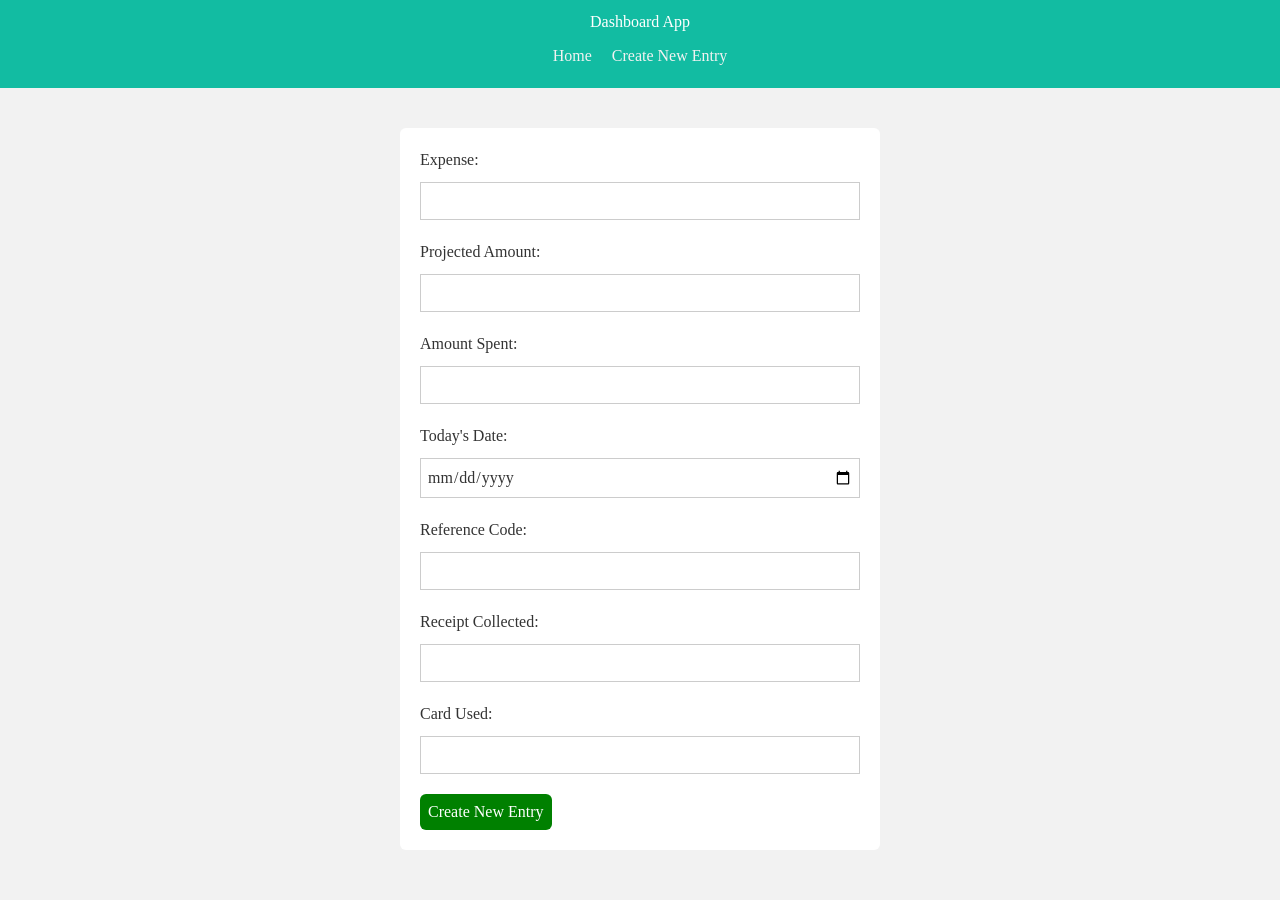
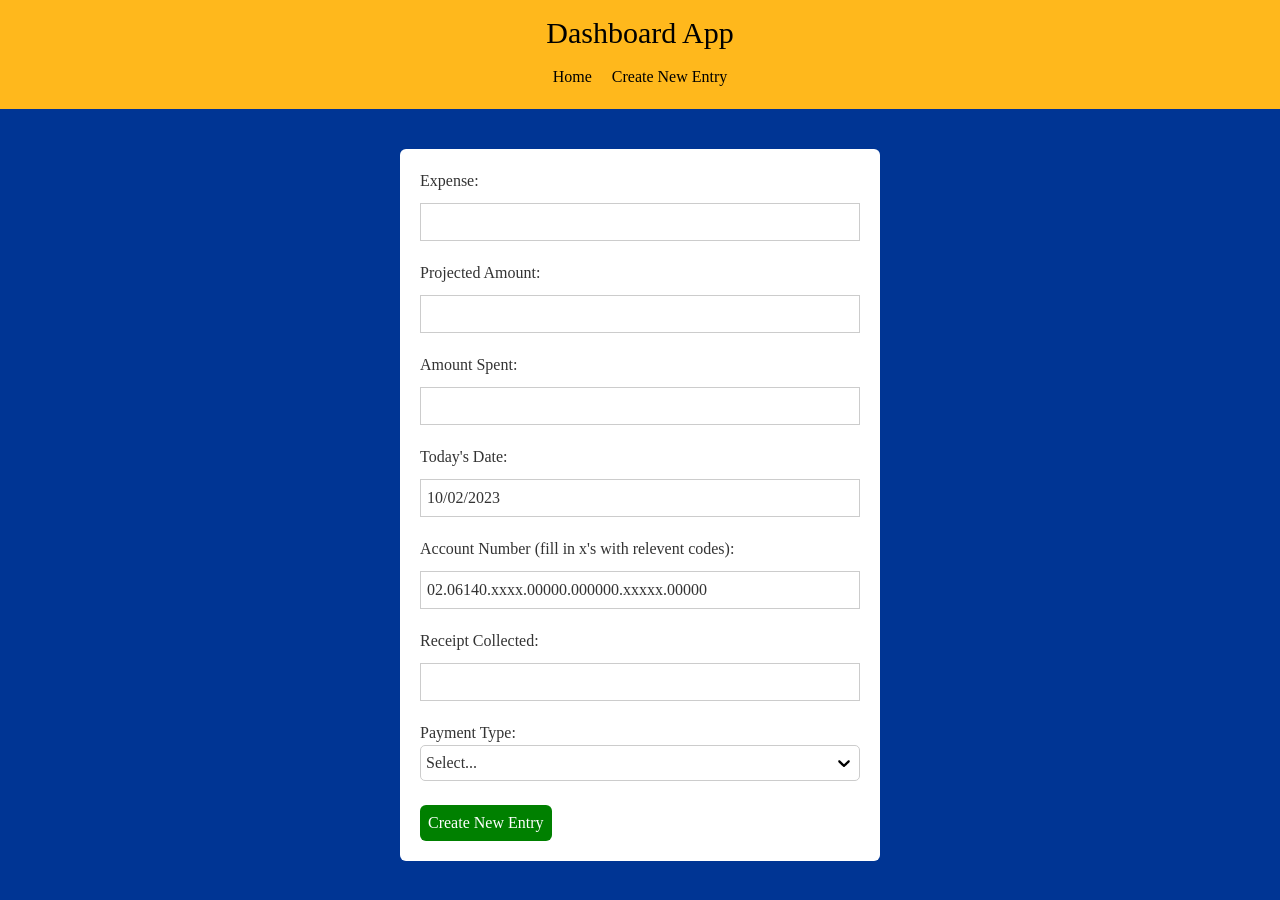
Before and after one commit to GioVersace/Capstone-Union-Dashboard, a React (Create React App) app in the folder dashboard-app/: page /create in a window 1280 px wide. Built offline with nearby package versions, Linux system fonts and the light colour scheme.

Commit message:
Added Dropdown box and account num

```diff
--- a/dashboard-app/src/components/ExampleCard.js
+++ b/dashboard-app/src/components/ExampleCard.js
@@ -31,7 +31,8 @@ const exampleCard = ({ example, onDelete }) => {
             <p>Amount Spent: { example.amntSpent }</p>
             <p>Date: { example.date }</p>
             <p>Receipt Collected: { example.recCollected }</p>
-            <p>Card Used: { example.cardUsed }</p>
+            <p>Payment Type: { example.cardUsed }</p>
+            <p>Account Number: { example.refCode }</p>
             <button className="bg-green-500 hover:bg-green-700 text-white font-bold py-2 px-4 rounded">
                 <Link to={'/' + example.id}>
                     Click Here To Update
--- /dev/null
+++ b/dashboard-app/src/components/currentDate.js
@@ -0,0 +1,9 @@
+export function getCurrentDate(separator=''){
+
+    let newDate = new Date()
+    let date = newDate.getDate();
+    let month = newDate.getMonth() + 1;
+    let year = newDate.getFullYear();
+
+    return `${date}${separator}${month<10?`0${month}`:`${month}`}${separator}${year}`
+}
--- /dev/null
+++ b/dashboard-app/src/components/dropDownBox.js
@@ -0,0 +1,72 @@
+import React, { useEffect, useState } from "react";
+
+const Icon = () => {
+  return (
+    <svg height="20" width="20" viewBox="0 0 20 20">
+      <path d="M4.516 7.548c0.436-0.446 1.043-0.481 1.576 0l3.908 3.747 3.908-3.747c0.533-0.481 1.141-0.446 1.574 0 0.436 0.445 0.408 1.197 0 1.615-0.406 0.418-4.695 4.502-4.695 4.502-0.217 0.223-0.502 0.335-0.787 0.335s-0.57-0.112-0.789-0.335c0 0-4.287-4.084-4.695-4.502s-0.436-1.17 0-1.615z"></path>
+    </svg>
+  );
+};
+
+
+const Dropdown = ({ placeHolder, options, onChange }) => {
+    const [showMenu, setShowMenu] = useState(false);// to be used to show the selection of items
+    const [selectedValue, setSelectedValue] = useState(null);// to be used to show the currently selected items
+
+    useEffect(() => {
+        const handler = () => setShowMenu(false);
+
+        window.addEventListener("click", handler);
+        return () => {
+            window.removeEventListener("click", handler);
+        };
+    });
+
+    const handleInputClick = (e) => {// handles when a selection is made
+        e.stopPropagation();
+        setShowMenu(!showMenu);// removes the dropdown box from the page after selection is made
+    };
+
+  const getDisplay = () => {
+    if( selectedValue ) return selectedValue.label;// shows the correect item selected
+
+    return placeHolder;// otherwise the box returns "Select..."
+  };
+
+  const onItemClick = (option) => {// sets the value of selectedValue
+    setSelectedValue(option);
+    onChange(option.value);
+  };
+
+  const isSelected = (option) => {
+    if( !selectedValue ) return false;
+
+    return selectedValue.value === option.value;
+  }
+
+  return (
+    <div className="dropdown-container">
+      <div onClick={handleInputClick} className="dropdown-input">
+      <div className="dropdown-selected-value">{getDisplay()}</div>
+        <div className="dropdown-tools">
+          <div className="dropdown-tool">
+            <Icon />
+          </div>
+        </div>
+        {showMenu && (
+        <div className="dropdown-menu">
+            {options.map((option) => (
+                <div onClick={() => onItemClick(option)}
+                key={option.value}
+                className={`dropdown-item ${isSelected(option) && "selected"}`}>
+                    {option.label}
+                </div>
+            ))}
+        </div>
+        )}
+      </div>
+    </div>
+  );
+};
+
+export default Dropdown;
--- a/dashboard-app/src/index.css
+++ b/dashboard-app/src/index.css
@@ -3,7 +3,7 @@
 @tailwind utilities;
 
 :root {
-  --primary: #12bca2;
+  --primary: #FFB81C;
   --secondary: #6d15df;
 }
 h1,h2,h3 {
@@ -14,7 +14,7 @@ body {
   margin: 0;
   color: #333;
   font-family: 'Poppins';
-  background: #f2f2f2;
+  background: #003594;
 }
 nav {
   background: var(--primary);
@@ -22,12 +22,20 @@ nav {
   text-align: center;
 }
 nav a {
-  color: #f2f2f2;
+  color: #000000;
   margin: 10px;
   display: inline-block;
+
+}
+nav a:hover {
+  color: #cccc;
+  margin: 10px;
+  display: inline-block;
+
 }
 nav h1 {
-  color: #fff;
+  color: #000000;
+  font-size: 30px;
 }
 .page {
   max-width: 1200px;
@@ -76,3 +84,44 @@ form button {
   border-radius: 6px;
   position: relative;
 }
+
+/* Dropdown box css stuff*/
+.dropdown-container {
+  text-align: left;
+  border: 1px solid #ccc;
+  position: relative;
+  border-radius: 5px;
+}
+
+.dropdown-input {
+  padding: 5px;
+  display: flex;
+  align-items: center;
+  justify-content: space-between;
+  user-select: none;
+}
+
+.dropdown-menu {
+  position: absolute;
+  transform: translateY(-4px);
+  width: 100%;
+  border: 1px solid #ccc;
+  border-radius: 5px;
+  overflow: auto;
+  max-height: 150px;
+  background-color: #fff;
+}
+
+.dropdown-item{
+  padding: 5px;
+  cursor: pointer;
+}
+
+.dropdown-item:hover{
+  background-color: #9fc3f870;
+}
+
+.dropdown-item.selected {
+  background-color: #0d6efd;
+  color: #fff;
+}
--- a/dashboard-app/src/pages/create.js
+++ b/dashboard-app/src/pages/create.js
@@ -1,6 +1,8 @@
 import { useState } from "react"
 import { useNavigate } from "react-router-dom"
 import supabase from "../config/supabaseClient"
+import Dropdown from "../components/dropDownBox"
+import { getCurrentDate } from "../components/currentDate"
 
 const Create = () => {
   const navigate = useNavigate()// used to reroute the user to another page
@@ -10,11 +12,19 @@ const Create = () => {
   const [expenses, setExpenses] = useState('')
   const [projAmnt, setProjAmnt] = useState('')
   const [amntSpent, setAmntSpent] = useState('')
-  const [date, setDate] = useState('')
-  const [refCode, setRefCode] = useState('')
+  const [date, setDate] = useState(getCurrentDate("/"))
+  const [refCode, setRefCode] = useState('02.06140.xxxx.00000.000000.xxxxx.00000')
   const [recCollected, setRecCollected] = useState('')
   const [cardUsed, setCardUsed] = useState('')
   const [formError, setFormError] = useState('')
+
+  /* Values to be used for dropdown box */
+  const options = [
+    {value: "OneCard", label:"OneCard"},
+    {value: "Journal Entry", label:"Journal Entry"},
+    {value: "Check", label:"Check"},
+    {value: "Other", label:"Other"},
+  ];
 
 
 /* Method to handle how the form deals with submits and errors that could occur */
@@ -80,13 +90,13 @@ const Create = () => {
 
         <label htmlFor="date'">Today's Date:</label>
         <input
-          type="date"
+          type="text"
           id="date"
           value={date}
           onChange={(e) => setDate(e.target.value)}
         />
 
-        <label htmlFor="refCode">Reference Code:</label>
+        <label htmlFor="refCode">Account Number (fill in x's with relevent codes):</label>
         <input
           type="text"
           id="refCode"
@@ -102,13 +112,10 @@ const Create = () => {
           onChange={(e) => setRecCollected(e.target.value)}
         />
 
-        <label htmlFor="cardUsed'">Card Used:</label>
-        <input
-          type="text"
-          id="cardUsed"
-          value={cardUsed}
-          onChange={(e) => setCardUsed(e.target.value)}
-        />
+        <label htmlFor="cardUsed'">Payment Type:</label>
+        <Dropdown placeHolder="Select..." options={options} onChange={(value) => setCardUsed(value.label)}/>
+
+        <br />
 
         <button>Create New Entry</button>
 
```
